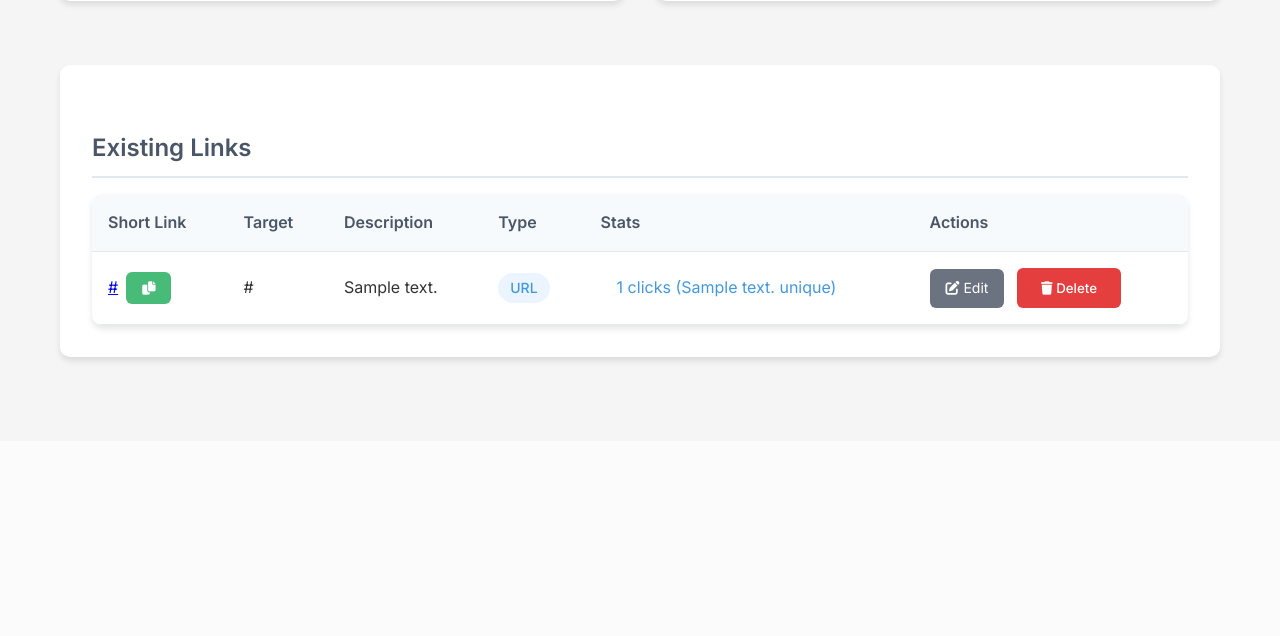
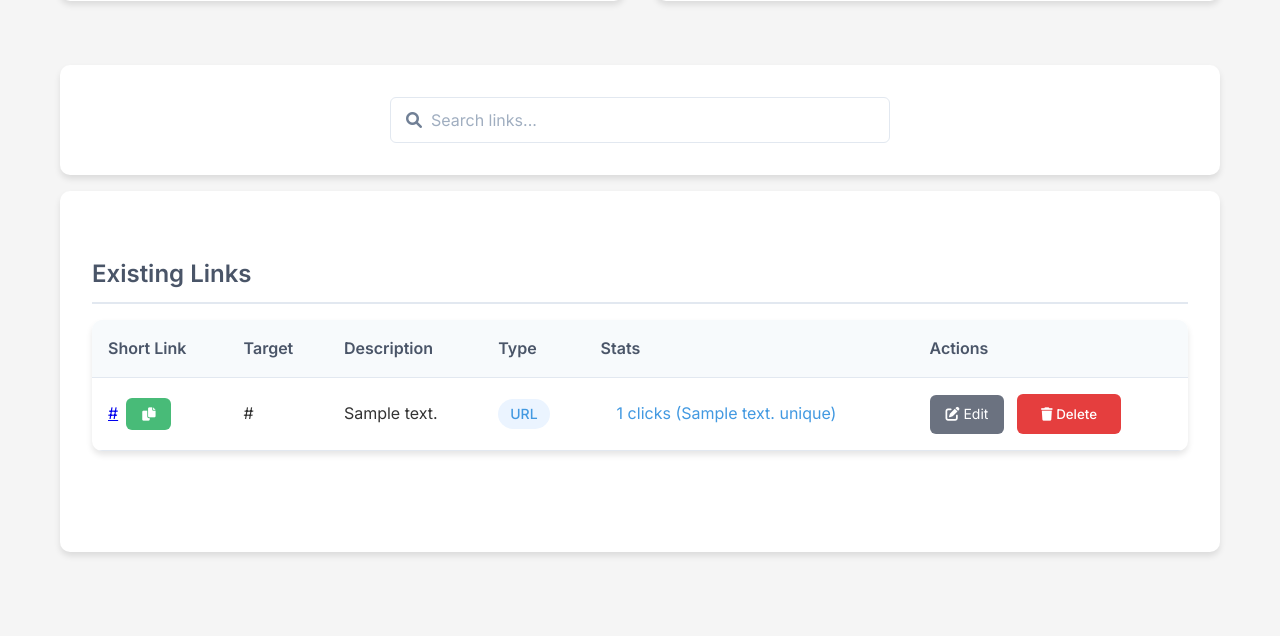
Before and after one commit to jmaddington/url-shortener, a Python web app: template templates/admin.html in a window 1280 px wide. Shown: the part 750-1386 px from the top of the page. Before the commit the page ends 1113 px from the top, so only its background shows below. Run offline with Jinja, Linux system fonts and the light colour scheme; the template is opened without the code that fills it: most values are stand-ins (such as "Sample title", 1, 10 or a date in 2020).

Commit message:
feat: Add AJAX search functionality

```diff
--- /dev/null
+++ b/templates/_links_table.html
@@ -0,0 +1,52 @@
+<table>
+    <tr>
+        <th>Short Link</th>
+        <th>Target</th>
+        <th>Description</th>
+        <th>Type</th>
+        <th>Stats</th>
+        <th>Actions</th>
+    </tr>
+    {% for link in links %}
+    <tr>
+        <td>
+            <div style="display: flex; align-items: center;">
+                <a href="/{{ link.short_link }}" target="_blank">{{ link.short_link }}</a>
+                <button class="copy" onclick="copyToClipboard(this, '{{ request.host_url }}{{ link.short_link }}')" title="Copy link">
+                    <i class="fas fa-copy"></i>
+                </button>
+            </div>
+        </td>
+        <td>{{ link.target_url if not link.is_file else link.filename }}</td>
+        <td>{{ link.description or "" }}</td>
+        <td>
+            <span class="badge {{ 'file' if link.is_file else 'url' }}">
+                {{ 'File' if link.is_file else 'URL' }}
+            </span>
+        </td>
+        <td>
+            <a href="/admin/stats/{{ link.short_link }}" class="stats-link">
+                {{ link.total_clicks }} clicks
+                ({{ link.unique_visitors }} unique)
+            </a>
+        </td>
+        <td class="action-buttons">
+            <a href="/admin/edit/{{ link.short_link }}" class="button edit">
+                <i class="fas fa-edit"></i> Edit
+            </a>
+            <form method="POST" action="/admin/delete" style="display: inline;">
+                <input type="hidden" name="short_link" value="{{ link.short_link }}">
+                <button type="submit" class="delete">
+                    <i class="fas fa-trash"></i> Delete
+                </button>
+            </form>
+        </td>
+    </tr>
+    {% else %}
+    <tr>
+        <td colspan="6" style="text-align: center; padding: 2rem;">
+            No links found matching your search.
+        </td>
+    </tr>
+    {% endfor %}
+</table>
--- a/templates/admin.html
+++ b/templates/admin.html
@@ -162,6 +162,75 @@ tr:hover {
     margin-top: 0.25rem;
 }
 
+.search-container {
+    margin-bottom: 1rem;
+}
+
+.search-box {
+    position: relative;
+    max-width: 500px;
+    margin: 0 auto;
+}
+
+.search-icon {
+    position: absolute;
+    left: 1rem;
+    top: 50%;
+    transform: translateY(-50%);
+    color: #718096;
+}
+
+#searchInput {
+    width: 100%;
+    padding: 0.75rem 1rem 0.75rem 2.5rem;
+    border: 1px solid #e2e8f0;
+    border-radius: 6px;
+    font-size: 1rem;
+    transition: all 0.2s;
+}
+
+#searchInput:focus {
+    outline: none;
+    border-color: #4299e1;
+    box-shadow: 0 0 0 3px rgba(66, 153, 225, 0.2);
+}
+
+#searchInput::placeholder {
+    color: #a0aec0;
+}
+
+.links-table {
+    position: relative;
+    min-height: 200px;
+}
+
+.loading-overlay {
+    position: absolute;
+    top: 0;
+    left: 0;
+    right: 0;
+    bottom: 0;
+    background: rgba(255, 255, 255, 0.8);
+    display: flex;
+    align-items: center;
+    justify-content: center;
+    z-index: 10;
+    display: none;
+}
+
+.loading-spinner {
+    width: 40px;
+    height: 40px;
+    border: 3px solid #e2e8f0;
+    border-top-color: #4299e1;
+    border-radius: 50%;
+    animation: spin 1s linear infinite;
+}
+
+@keyframes spin {
+    to { transform: rotate(360deg); }
+}
+
 @media (max-width: 768px) {
     table {
         display: block;
@@ -219,59 +288,72 @@ tr:hover {
     </div>
 </div>
 
+<div class="search-container card">
+    <div class="search-box">
+        <i class="fas fa-search search-icon"></i>
+        <input type="text" id="searchInput" placeholder="Search links..." autocomplete="off">
+    </div>
+</div>
+
 <div class="card">
     <h2>Existing Links</h2>
-    <table>
-        <tr>
-            <th>Short Link</th>
-            <th>Target</th>
-            <th>Description</th>
-            <th>Type</th>
-            <th>Stats</th>
-            <th>Actions</th>
-        </tr>
-        {% for link in links %}
-        <tr>
-            <td>
-                <div style="display: flex; align-items: center;">
-                    <a href="/{{ link.short_link }}" target="_blank">{{ link.short_link }}</a>
-                    <button class="copy" onclick="copyToClipboard(this, '{{ request.host_url }}{{ link.short_link }}')" title="Copy link">
-                        <i class="fas fa-copy"></i>
-                    </button>
-                </div>
-            </td>
-            <td>{{ link.target_url if not link.is_file else link.filename }}</td>
-            <td>{{ link.description or "" }}</td>
-            <td>
-                <span class="badge {{ 'file' if link.is_file else 'url' }}">
-                    {{ 'File' if link.is_file else 'URL' }}
-                </span>
-            </td>
-            <td>
-                <a href="/admin/stats/{{ link.short_link }}" class="stats-link">
-                    {{ link.total_clicks }} clicks
-                    ({{ link.unique_visitors }} unique)
-                </a>
-            </td>
-            <td class="action-buttons">
-                <a href="/admin/edit/{{ link.short_link }}" class="button edit">
-                    <i class="fas fa-edit"></i> Edit
-                </a>
-                <form method="POST" action="/admin/delete" style="display: inline;">
-                    <input type="hidden" name="short_link" value="{{ link.short_link }}">
-                    <button type="submit" class="delete">
-                        <i class="fas fa-trash"></i> Delete
-                    </button>
-                </form>
-            </td>
-        </tr>
-        {% endfor %}
-    </table>
+    <div class="links-table">
+        <div class="loading-overlay">
+            <div class="loading-spinner"></div>
+        </div>
+        {% include '_links_table.html' %}
+    </div>
 </div>
 {% endblock %}
 
 {% block scripts %}
 <script>
+let searchTimeout;
+const searchInput = document.getElementById("searchInput");
+const linksTable = document.querySelector(".links-table");
+const loadingOverlay = document.querySelector(".loading-overlay");
+
+async function performSearch() {
+    const searchTerm = searchInput.value;
+
+    // Show loading overlay
+    loadingOverlay.style.display = "flex";
+
+    try {
+        const response = await fetch(`/admin/search?q=${encodeURIComponent(searchTerm)}`);
+        if (!response.ok) throw new Error("Search failed");
+
+        const html = await response.text();
+        const tableContainer = document.querySelector(".links-table");
+        tableContainer.innerHTML = html + tableContainer.querySelector(".loading-overlay").outerHTML;
+
+        // Reinitialize copy buttons
+        initializeCopyButtons();
+    } catch (error) {
+        console.error("Search error:", error);
+    } finally {
+        loadingOverlay.style.display = "none";
+    }
+}
+
+searchInput.addEventListener("input", () => {
+    clearTimeout(searchTimeout);
+    searchTimeout = setTimeout(performSearch, 300);
+});
+
+function initializeCopyButtons() {
+    document.querySelectorAll(".copy").forEach(button => {
+        button.onclick = function(e) {
+            e.preventDefault();
+            const text = this.getAttribute("onclick").match(/'(.*?)'/)[1];
+            copyToClipboard(this, text);
+        };
+    });
+}
+
+// Initialize copy buttons on page load
+document.addEventListener("DOMContentLoaded", initializeCopyButtons);
+
 function copyToClipboard(button, text) {
     navigator.clipboard.writeText(text).then(() => {
         button.classList.add('copied');
```
Also changed, not shown: app.py (+130 -98 lines).
